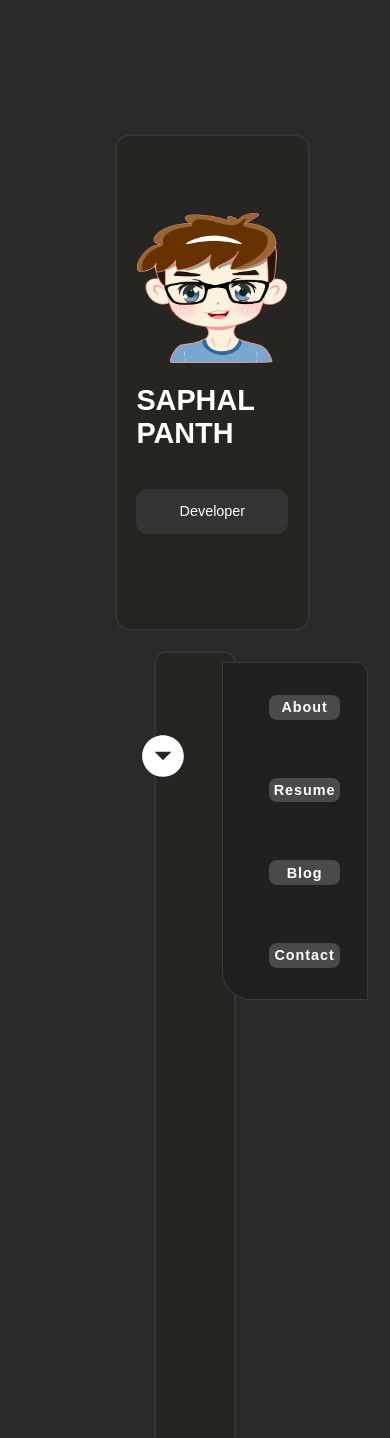
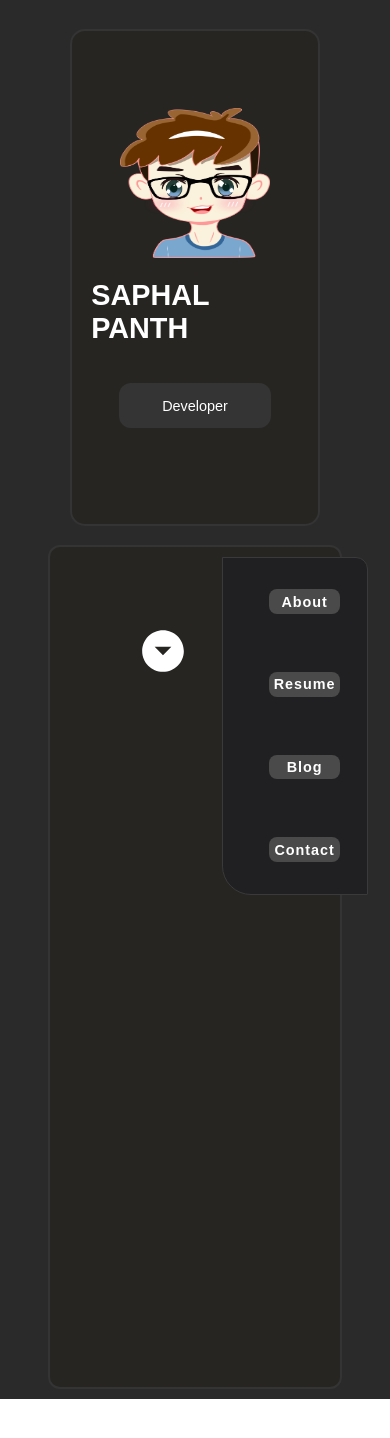
Before and after one commit to saphalpantha/saphalpantha, a Next.js app: page / in a window 390 px wide. Shown: the top 1438 px of the page. After the commit the page ends 1399 px from the top, so only its background shows below. Built offline with nearby package versions, Linux system fonts and the light colour scheme; a web font is replaced by a local one.

Commit message:
responsive content 50%

```diff
--- a/components/Home/Home.module.css
+++ b/components/Home/Home.module.css
@@ -2,7 +2,8 @@
     display: flex;
     background-color: rgb(42, 42, 42);
     justify-content: space-evenly;
-    padding: 12em;
+    /* padding: 12em; */
+    padding: 4em;
     margin:  0 auto;
     position: relative;
     transition: all 200ms ease-in-out;
@@ -44,6 +45,7 @@
 @media screen and (max-width: 1250px) {
     .home {
       flex-direction: column;
+      padding: 2em;
       justify-content: space-between;
       /* padding: 2rem; */
 
@@ -59,6 +61,7 @@
   @media screen and (max-width: 1024px) {
     .home {
       flex-direction: column;
+      padding: 1em;
       justify-content: space-between;
       /* padding: 0.2rem; */
 
@@ -68,6 +71,20 @@
 
 
   }
+  @media screen and (max-width: 769px) {
+    .home {
+      flex-direction: column;
+      padding: none;
+      justify-content: space-between;
+      /* padding: 0.2rem; */
+
+
+
+    }
+
+
+  }
+
 
 
 
--- a/components/main/Main.module.css
+++ b/components/main/Main.module.css
@@ -27,6 +27,7 @@
 
   @media screen and (max-width: 1024px) {
     .main {
+      /* max-width: 100; */
       min-height: 100vh;
       max-width: 1024px;
       padding: 1rem;
@@ -35,3 +36,14 @@
 
 
   }
+
+
+@media screen and (max-width: 769px) {
+    .main {
+      padding: none;
+      /* padding: 0.2rem; */
+
+
+
+    }
+  }
```
